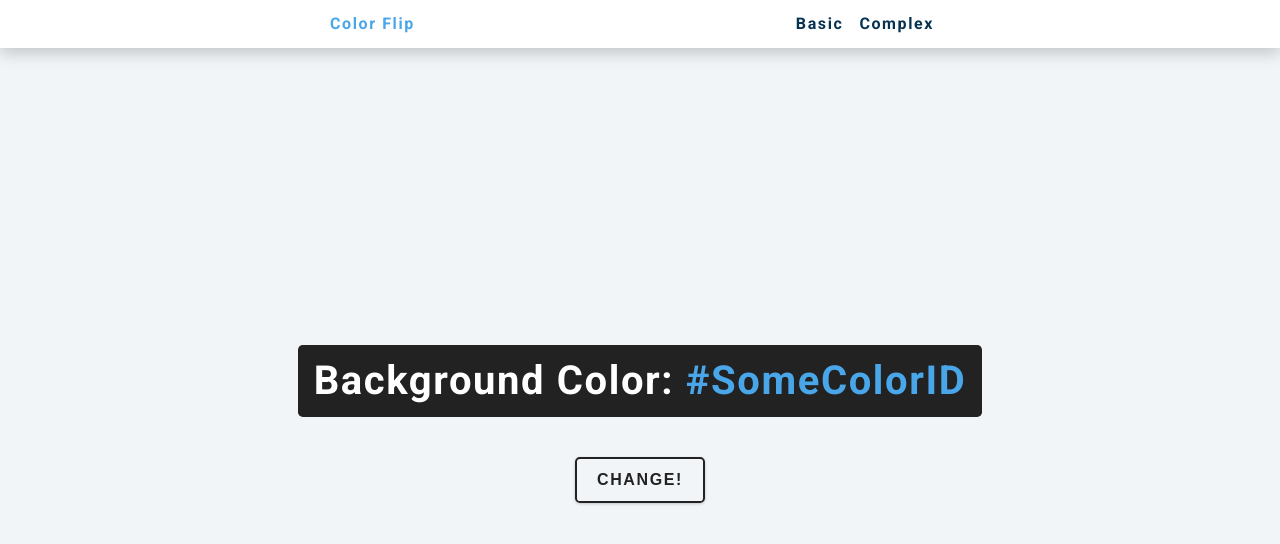
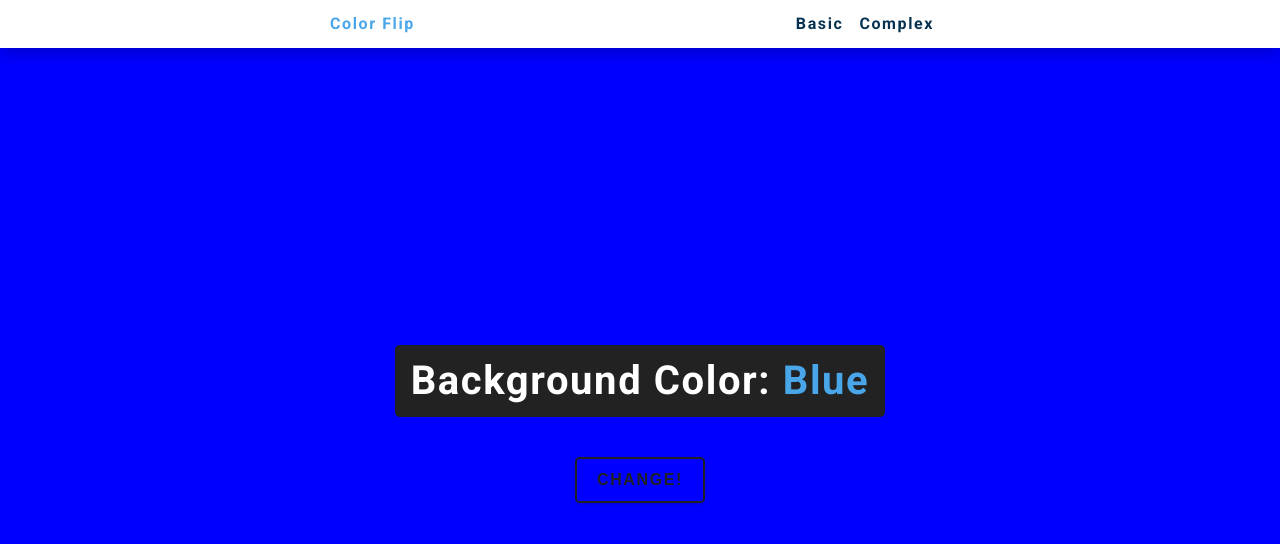
Before and after one commit to harislapo/color-flip-js, a plain HTML site: page index.html in a window 1280 px wide. Both pictures are taken after a click on the button "CHANGE!". Drawn offline with Linux system fonts and the light colour scheme.

Commit message:
Added color changing logic.

```diff
--- /dev/null
+++ b/app.js
@@ -0,0 +1,22 @@
+const colorPallete = [
+  'red',
+  'green',
+  'blue',
+  'yellow',
+  'purple',
+  'orange',
+  'cyan',
+];
+
+const btn = document.getElementById('btn');
+const color = document.querySelector('.color');
+
+btn.addEventListener('click', () => {
+  const randomNum = getRandomNumber();
+  document.body.style.backgroundColor = colorPallete[randomNum];
+  color.textContent = colorPallete[randomNum];
+});
+
+const getRandomNumber = () => {
+  return Math.floor(Math.random() * colorPallete.length);
+};
--- a/index.html
+++ b/index.html
@@ -26,5 +26,6 @@
         <button class="btn btn-lg" id="btn">Change!</button>
       </div>
     </main>
+    <script src="app.js"></script>
   </body>
 </html>
```
